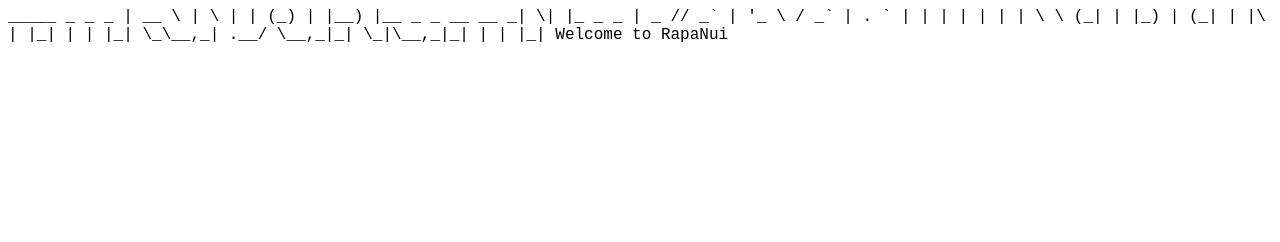
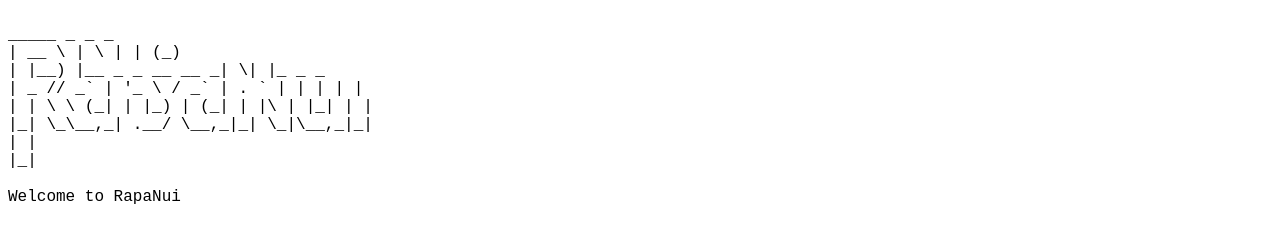
Before and after one commit to ymobe/rapanui, a plain HTML site: page index.html in a window 1280 px wide. Drawn offline with Linux system fonts and the light colour scheme.

Commit message:
Edited index.html via GitHub

```diff
--- a/index.html
+++ b/index.html
@@ -7,16 +7,16 @@ RapaNui Framework
 </head>
 <body>
 <font face="Courier new" size="3">
-
-  _____                   _   _       _
- |  __ \                 | \ | |     (_)
- | |__) |__ _ _ __   __ _|  \| |_   _ _
- |  _  // _` | '_ \ / _` | . ` | | | | |
- | | \ \ (_| | |_) | (_| | |\  | |_| | |
- |_|  \_\__,_| .__/ \__,_|_| \_|\__,_|_|
-             | |
-             |_|
-
+<br>
+  _____                   _   _       _<br>
+ |  __ \                 | \ | |     (_)<br>
+ | |__) |__ _ _ __   __ _|  \| |_   _ _<br>
+ |  _  // _` | '_ \ / _` | . ` | | | | |<br>
+ | | \ \ (_| | |_) | (_| | |\  | |_| | |<br>
+ |_|  \_\__,_| .__/ \__,_|_| \_|\__,_|_|<br>
+             | |<br>
+             |_|<br>
+<br>
 
 Welcome to RapaNui
 </font>
```
